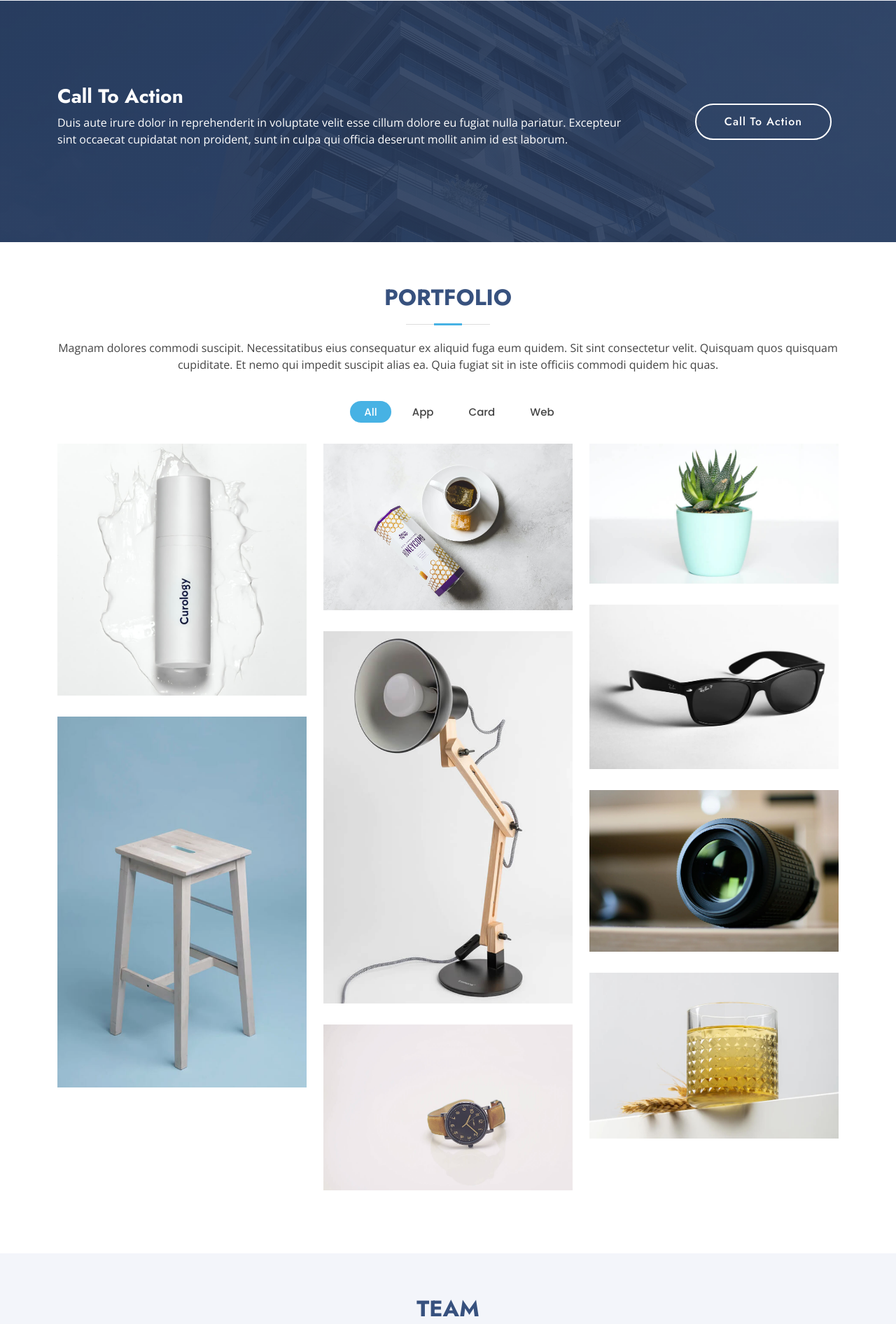
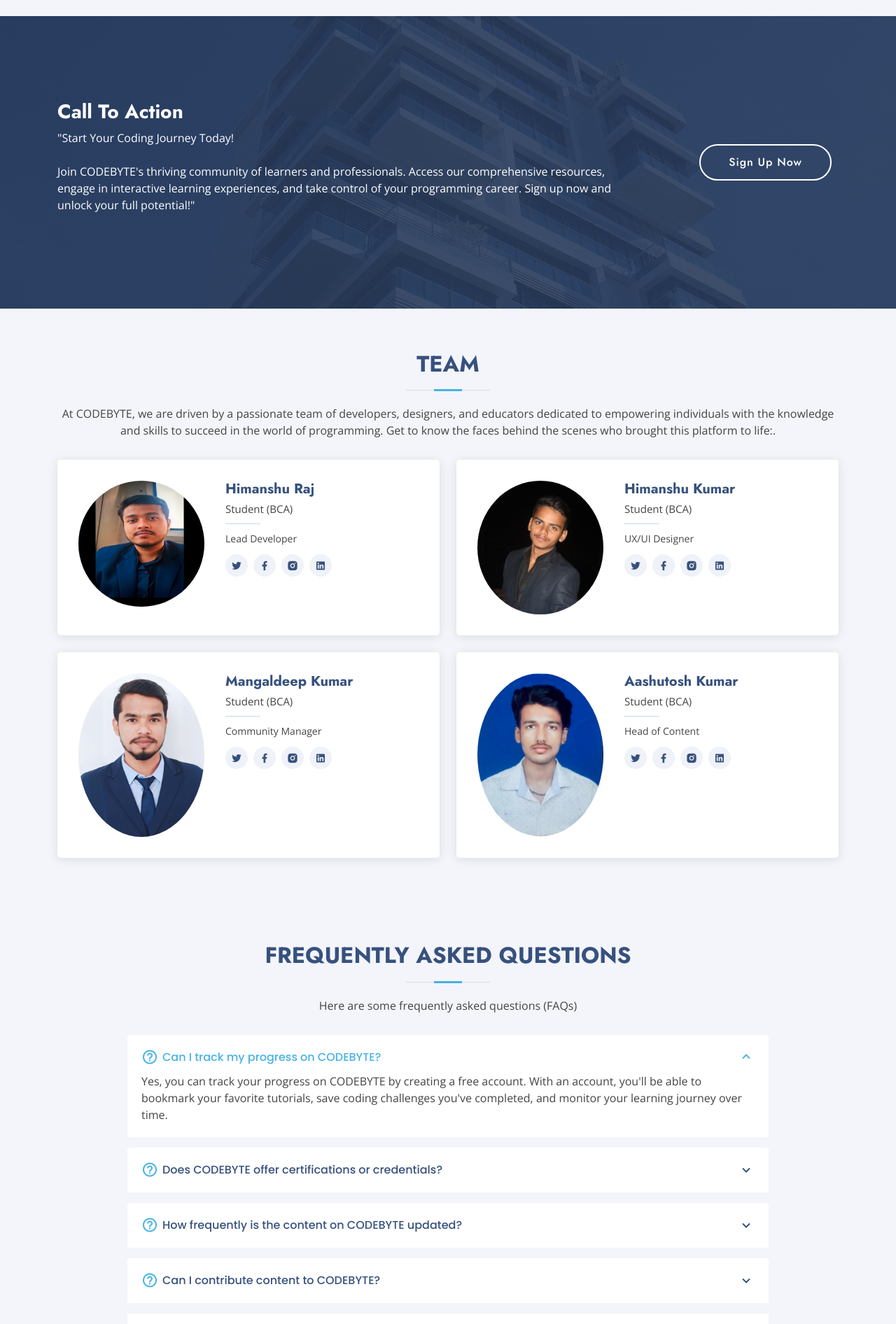
Before and after one commit to himansh231104/CODEBYTE, a Flask app: page / in a window 1280 px wide. Shown: the part 3533-5425 px from the top of the page at 70% size. Run offline with Flask 3, Linux system fonts and the light colour scheme; some libraries are stand-ins or nearby versions.

Commit message:
Index + Base
Index.html and Base.html Added

```diff
--- a/app.py
+++ b/app.py
@@ -5,11 +5,11 @@ app = Flask(__name__)
 def home():
     return render_template("index.html")
 
-@app.route('/about')
+@app.route('/base')
 def about():
-    return render_template('inner-page.html')
+    return render_template('base.html')
 
-@app.route('/contact')
+@app.route('/portfolio')
 def contact():
     return render_template('portfolio-details.html')
 
--- a/templates/index.html
+++ b/templates/index.html
@@ -28,13 +28,6 @@
   <!-- Template Main CSS File -->
   <link href="static/css/style.css" rel="stylesheet">
 
-  <!-- =======================================================
-  * Template Name: Arsha
-  * Updated: Jan 29 2024 with Bootstrap v5.3.2
-  * Template URL: https://bootstrapmade.com/arsha-free-bootstrap-html-template-corporate/
-  * Author: BootstrapMade.com
-  * License: https://bootstrapmade.com/license/
-  ======================================================== -->
 </head>
 
 <body>
@@ -184,16 +177,16 @@
 
             <div class="content">
               <h3>
-                Frequently Asked Questions <strong>(FAQs)</strong></h3>
+                Why choose Us?</h3>
               <p>
-                Answers to Common Queries About CODEBYTE
+                Choose us to unlock your full potential and embark on a fulfilling journey of growth and achievement.
               </p>
             </div>
 
             <div class="accordion-list">
               <ul>
                 <li>
-                  <a data-bs-toggle="collapse" class="collapse" data-bs-target="#accordion-list-1"><span>01</span> What programming languages and technologies does CODEBYTE cover? <i class="bx bx-chevron-down icon-show"></i><i class="bx bx-chevron-up icon-close"></i></a>
+                  <a data-bs-toggle="collapse" class="collapse" data-bs-target="#accordion-list-1"><span>01</span> CODEBYTE covers various programming languages and technologies. <i class="bx bx-chevron-down icon-show"></i><i class="bx bx-chevron-up icon-close"></i></a>
                   <div id="accordion-list-1" class="collapse show" data-bs-parent=".accordion-list">
                     <p>
                       CODEBYTE covers a wide range of programming languages including but not limited to Python, Java, JavaScript, C++, HTML/CSS, and Ruby. We also provide resources on various frameworks, libraries, and technologies commonly used in software development.
@@ -202,19 +195,19 @@
                 </li>
 
                 <li>
-                  <a data-bs-toggle="collapse" data-bs-target="#accordion-list-2" class="collapsed"><span>02</span> Is CODEBYTE suitable for beginners? <i class="bx bx-chevron-down icon-show"></i><i class="bx bx-chevron-up icon-close"></i></a>
+                  <a data-bs-toggle="collapse" data-bs-target="#accordion-list-2" class="collapsed"><span>02</span> CODEBYTE is beginner-friendly. <i class="bx bx-chevron-down icon-show"></i><i class="bx bx-chevron-up icon-close"></i></a>
                   <div id="accordion-list-2" class="collapse" data-bs-parent=".accordion-list">
                     <p>
-                      Yes, absolutely! CODEBYTE caters to programmers of all levels, including beginners. Our platform offers beginner-friendly tutorials, interactive coding challenges, and step-by-step guides to help novices get started on their coding journey.
+                      CODEBYTE caters to programmers of all levels, including beginners. Our platform offers beginner-friendly tutorials, interactive coding challenges, and step-by-step guides to help novices get started on their coding journey.
                     </p>
                   </div>
                 </li>
 
                 <li>
-                  <a data-bs-toggle="collapse" data-bs-target="#accordion-list-3" class="collapsed"><span>03</span>Are there any fees to access CODEBYTE's content? <i class="bx bx-chevron-down icon-show"></i><i class="bx bx-chevron-up icon-close"></i></a>
+                  <a data-bs-toggle="collapse" data-bs-target="#accordion-list-3" class="collapsed"><span>03</span> CODEBYTE's content are FREE to access! <i class="bx bx-chevron-down icon-show"></i><i class="bx bx-chevron-up icon-close"></i></a>
                   <div id="accordion-list-3" class="collapse" data-bs-parent=".accordion-list">
                     <p>
-                      No, accessing the content on CODEBYTE is completely free of charge. We believe in making quality programming education accessible to everyone, regardless of financial constraints.
+                      Accessing the content on CODEBYTE is completely free of charge. We believe in making quality programming education accessible to everyone, regardless of financial constraints.
                     </p>
                   </div>
                 </li>
@@ -337,10 +330,10 @@
         <div class="row">
           <div class="col-lg-9 text-center text-lg-start">
             <h3>Call To Action</h3>
-            <p> Duis aute irure dolor in reprehenderit in voluptate velit esse cillum dolore eu fugiat nulla pariatur. Excepteur sint occaecat cupidatat non proident, sunt in culpa qui officia deserunt mollit anim id est laborum.</p>
+            <p> "Start Your Coding Journey Today!<br><br> Join CODEBYTE's thriving community of learners and professionals. Access our comprehensive resources, engage in interactive learning experiences, and take control of your programming career. Sign up now and unlock your full potential!"</p>
           </div>
           <div class="col-lg-3 cta-btn-container text-center">
-            <a class="cta-btn align-middle" href="#">Call To Action</a>
+            <a class="cta-btn align-middle" href="#">Sign Up Now</a>
           </div>
         </div>
 
@@ -348,7 +341,7 @@
     </section><!-- End Cta Section -->
 
     <!-- ======= Portfolio Section ======= -->
-    <section id="portfolio" class="portfolio">
+    <!-- <section id="portfolio" class="portfolio">
       <div class="container" data-aos="fade-up">
 
         <div class="section-title">
@@ -458,7 +451,7 @@
         </div>
 
       </div>
-    </section><!-- End Portfolio Section -->
+    </section>End Portfolio Section -->
 
     <!-- ======= Team Section ======= -->
     <section id="team" class="team section-bg">
@@ -466,18 +459,18 @@
 
         <div class="section-title">
           <h2>Team</h2>
-          <p>Magnam dolores commodi suscipit. Necessitatibus eius consequatur ex aliquid fuga eum quidem. Sit sint consectetur velit. Quisquam quos quisquam cupiditate. Et nemo qui impedit suscipit alias ea. Quia fugiat sit in iste officiis commodi quidem hic quas.</p>
+          <p>At CODEBYTE, we are driven by a passionate team of developers, designers, and educators dedicated to empowering individuals with the knowledge and skills to succeed in the world of programming. Get to know the faces behind the scenes who brought this platform to life:.</p>
         </div>
 
         <div class="row">
 
           <div class="col-lg-6" data-aos="zoom-in" data-aos-delay="100">
             <div class="member d-flex align-items-start">
-              <div class="pic"><img src="static/img/team/team-1.jpg" class="img-fluid" alt=""></div>
+              <div class="pic"><img src="static/img/team/team-01.jpg" class="img-fluid" alt=""></div>
               <div class="member-info">
-                <h4>Walter White</h4>
-                <span>Chief Executive Officer</span>
-                <p>Explicabo voluptatem mollitia et repellat qui dolorum quasi</p>
+                <h4>Himanshu Raj</h4>
+                <span>Student (BCA)</span>
+                <p>Lead Developer</p>
                 <div class="social">
                   <a href=""><i class="ri-twitter-fill"></i></a>
                   <a href=""><i class="ri-facebook-fill"></i></a>
@@ -490,11 +483,11 @@
 
           <div class="col-lg-6 mt-4 mt-lg-0" data-aos="zoom-in" data-aos-delay="200">
             <div class="member d-flex align-items-start">
-              <div class="pic"><img src="static/img/team/team-2.jpg" class="img-fluid" alt=""></div>
+              <div class="pic"><img src="static/img/team/team-02.jpg" class="img-fluid" alt=""></div>
               <div class="member-info">
-                <h4>Sarah Jhonson</h4>
-                <span>Product Manager</span>
-                <p>Aut maiores voluptates amet et quis praesentium qui senda para</p>
+                <h4>Himanshu Kumar</h4>
+                <span>Student (BCA)</span>
+                <p>UX/UI Designer</p>
                 <div class="social">
                   <a href=""><i class="ri-twitter-fill"></i></a>
                   <a href=""><i class="ri-facebook-fill"></i></a>
@@ -507,11 +500,11 @@
 
           <div class="col-lg-6 mt-4" data-aos="zoom-in" data-aos-delay="300">
             <div class="member d-flex align-items-start">
-              <div class="pic"><img src="static/img/team/team-3.jpg" class="img-fluid" alt=""></div>
+              <div class="pic"><img src="static/img/team/team-03.jpg" class="img-fluid" alt=""></div>
               <div class="member-info">
-                <h4>William Anderson</h4>
-                <span>CTO</span>
-                <p>Quisquam facilis cum velit laborum corrupti fuga rerum quia</p>
+                <h4>Mangaldeep Kumar</h4>
+                <span>Student (BCA)</span>
+                <p>Community Manager</p>
                 <div class="social">
                   <a href=""><i class="ri-twitter-fill"></i></a>
                   <a href=""><i class="ri-facebook-fill"></i></a>
@@ -524,11 +517,11 @@
 
           <div class="col-lg-6 mt-4" data-aos="zoom-in" data-aos-delay="400">
             <div class="member d-flex align-items-start">
-              <div class="pic"><img src="static/img/team/team-4.jpg" class="img-fluid" alt=""></div>
+              <div class="pic"><img src="static/img/team/team-04.jpg" class="img-fluid" alt=""></div>
               <div class="member-info">
-                <h4>Amanda Jepson</h4>
-                <span>Accountant</span>
-                <p>Dolorum tempora officiis odit laborum officiis et et accusamus</p>
+                <h4>Aashutosh Kumar</h4>
+                <span>Student (BCA)</span>
+                <p>Head of Content</p>
                 <div class="social">
                   <a href=""><i class="ri-twitter-fill"></i></a>
                   <a href=""><i class="ri-facebook-fill"></i></a>
@@ -545,7 +538,7 @@
     </section><!-- End Team Section -->
 
     <!-- ======= Pricing Section ======= -->
-    <section id="pricing" class="pricing">
+    <!-- <section id="pricing" class="pricing">
       <div class="container" data-aos="fade-up">
 
         <div class="section-title">
@@ -603,7 +596,7 @@
         </div>
 
       </div>
-    </section><!-- End Pricing Section -->
+    </section>End Pricing Section -->
 
     <!-- ======= Frequently Asked Questions Section ======= -->
     <section id="faq" class="faq section-bg">
@@ -611,52 +604,52 @@
 
         <div class="section-title">
           <h2>Frequently Asked Questions</h2>
-          <p>Magnam dolores commodi suscipit. Necessitatibus eius consequatur ex aliquid fuga eum quidem. Sit sint consectetur velit. Quisquam quos quisquam cupiditate. Et nemo qui impedit suscipit alias ea. Quia fugiat sit in iste officiis commodi quidem hic quas.</p>
+          <p>Here are some frequently asked questions (FAQs) </p>
         </div>
 
         <div class="faq-list">
           <ul>
             <li data-aos="fade-up" data-aos-delay="100">
-              <i class="bx bx-help-circle icon-help"></i> <a data-bs-toggle="collapse" class="collapse" data-bs-target="#faq-list-1">Non consectetur a erat nam at lectus urna duis? <i class="bx bx-chevron-down icon-show"></i><i class="bx bx-chevron-up icon-close"></i></a>
+              <i class="bx bx-help-circle icon-help"></i> <a data-bs-toggle="collapse" class="collapse" data-bs-target="#faq-list-1">Can I track my progress on CODEBYTE? <i class="bx bx-chevron-down icon-show"></i><i class="bx bx-chevron-up icon-close"></i></a>
               <div id="faq-list-1" class="collapse show" data-bs-parent=".faq-list">
                 <p>
-                  Feugiat pretium nibh ipsum consequat. Tempus iaculis urna id volutpat lacus laoreet non curabitur gravida. Venenatis lectus magna fringilla urna porttitor rhoncus dolor purus non.
+                  Yes, you can track your progress on CODEBYTE by creating a free account. With an account, you'll be able to bookmark your favorite tutorials, save coding challenges you've completed, and monitor your learning journey over time.
                 </p>
               </div>
             </li>
 
             <li data-aos="fade-up" data-aos-delay="200">
-              <i class="bx bx-help-circle icon-help"></i> <a data-bs-toggle="collapse" data-bs-target="#faq-list-2" class="collapsed">Feugiat scelerisque varius morbi enim nunc? <i class="bx bx-chevron-down icon-show"></i><i class="bx bx-chevron-up icon-close"></i></a>
+              <i class="bx bx-help-circle icon-help"></i> <a data-bs-toggle="collapse" data-bs-target="#faq-list-2" class="collapsed">Does CODEBYTE offer certifications or credentials? <i class="bx bx-chevron-down icon-show"></i><i class="bx bx-chevron-up icon-close"></i></a>
               <div id="faq-list-2" class="collapse" data-bs-parent=".faq-list">
                 <p>
-                  Dolor sit amet consectetur adipiscing elit pellentesque habitant morbi. Id interdum velit laoreet id donec ultrices. Fringilla phasellus faucibus scelerisque eleifend donec pretium. Est pellentesque elit ullamcorper dignissim. Mauris ultrices eros in cursus turpis massa tincidunt dui.
+                  At the moment, we do not offer certifications or credentials. However, we provide high-quality learning materials and resources to help you develop practical skills that are valued in the industry.
                 </p>
               </div>
             </li>
 
             <li data-aos="fade-up" data-aos-delay="300">
-              <i class="bx bx-help-circle icon-help"></i> <a data-bs-toggle="collapse" data-bs-target="#faq-list-3" class="collapsed">Dolor sit amet consectetur adipiscing elit? <i class="bx bx-chevron-down icon-show"></i><i class="bx bx-chevron-up icon-close"></i></a>
+              <i class="bx bx-help-circle icon-help"></i> <a data-bs-toggle="collapse" data-bs-target="#faq-list-3" class="collapsed">How frequently is the content on CODEBYTE updated? <i class="bx bx-chevron-down icon-show"></i><i class="bx bx-chevron-up icon-close"></i></a>
               <div id="faq-list-3" class="collapse" data-bs-parent=".faq-list">
                 <p>
-                  Eleifend mi in nulla posuere sollicitudin aliquam ultrices sagittis orci. Faucibus pulvinar elementum integer enim. Sem nulla pharetra diam sit amet nisl suscipit. Rutrum tellus pellentesque eu tincidunt. Lectus urna duis convallis convallis tellus. Urna molestie at elementum eu facilisis sed odio morbi quis
+                  We strive to regularly update and expand our content to keep pace with the rapidly evolving landscape of programming and technology. New tutorials, articles, challenges, and courses are added on a continuous basis to ensure that our users have access to the latest information and best practices.
                 </p>
               </div>
             </li>
 
             <li data-aos="fade-up" data-aos-delay="400">
-              <i class="bx bx-help-circle icon-help"></i> <a data-bs-toggle="collapse" data-bs-target="#faq-list-4" class="collapsed">Tempus quam pellentesque nec nam aliquam sem et tortor consequat? <i class="bx bx-chevron-down icon-show"></i><i class="bx bx-chevron-up icon-close"></i></a>
+              <i class="bx bx-help-circle icon-help"></i> <a data-bs-toggle="collapse" data-bs-target="#faq-list-4" class="collapsed">Can I contribute content to CODEBYTE? <i class="bx bx-chevron-down icon-show"></i><i class="bx bx-chevron-up icon-close"></i></a>
               <div id="faq-list-4" class="collapse" data-bs-parent=".faq-list">
                 <p>
-                  Molestie a iaculis at erat pellentesque adipiscing commodo. Dignissim suspendisse in est ante in. Nunc vel risus commodo viverra maecenas accumsan. Sit amet nisl suscipit adipiscing bibendum est. Purus gravida quis blandit turpis cursus in.
+                  Absolutely! We welcome contributions from the programming community. If you have expertise in a particular programming language, framework, or technology and would like to share your knowledge with others, please reach out to us through our contact page.
                 </p>
               </div>
             </li>
 
             <li data-aos="fade-up" data-aos-delay="500">
-              <i class="bx bx-help-circle icon-help"></i> <a data-bs-toggle="collapse" data-bs-target="#faq-list-5" class="collapsed">Tortor vitae purus faucibus ornare. Varius vel pharetra vel turpis nunc eget lorem dolor? <i class="bx bx-chevron-down icon-show"></i><i class="bx bx-chevron-up icon-close"></i></a>
+              <i class="bx bx-help-circle icon-help"></i> <a data-bs-toggle="collapse" data-bs-target="#faq-list-5" class="collapsed">Is there a community forum or discussion platform on CODEBYTE? <i class="bx bx-chevron-down icon-show"></i><i class="bx bx-chevron-up icon-close"></i></a>
               <div id="faq-list-5" class="collapse" data-bs-parent=".faq-list">
                 <p>
-                  Laoreet sit amet cursus sit amet dictum sit amet justo. Mauris vitae ultricies leo integer malesuada nunc vel. Tincidunt eget nullam non nisi est sit amet. Turpis nunc eget lorem dolor sed. Ut venenatis tellus in metus vulputate eu scelerisque.
+                  Yes, CODEBYTE has a vibrant community forum where users can ask questions, share insights, collaborate on projects, and engage in discussions related to programming and software development. Join the conversation and connect with fellow learners and experts!
                 </p>
               </div>
             </li>
@@ -673,7 +666,7 @@
 
         <div class="section-title">
           <h2>Contact</h2>
-          <p>Magnam dolores commodi suscipit. Necessitatibus eius consequatur ex aliquid fuga eum quidem. Sit sint consectetur velit. Quisquam quos quisquam cupiditate. Et nemo qui impedit suscipit alias ea. Quia fugiat sit in iste officiis commodi quidem hic quas.</p>
+          <p>Have questions, feedback, or suggestions? We'd love to hear from you! Reach out to us using the contact information below:</p>
         </div>
 
         <div class="row">
@@ -683,19 +676,19 @@
               <div class="address">
                 <i class="bi bi-geo-alt"></i>
                 <h4>Location:</h4>
-                <p>A108 Adam Street, New York, NY 535022</p>
+                <p>Patna, Bihar, India</p>
               </div>
 
               <div class="email">
                 <i class="bi bi-envelope"></i>
                 <h4>Email:</h4>
-                <p>info@example.com</p>
+                <p>CodeByte@gmail.com</p>
               </div>
 
               <div class="phone">
                 <i class="bi bi-phone"></i>
                 <h4>Call:</h4>
-                <p>+1 5589 55488 55s</p>
+                <p>+91 7091-486-698</p>
               </div>
 
               <iframe src="https://www.google.com/maps/embed?pb=!1m14!1m8!1m3!1d12097.433213460943!2d-74.0062269!3d40.7101282!3m2!1i1024!2i768!4f13.1!3m3!1m2!1s0x0%3A0xb89d1fe6bc499443!2sDowntown+Conference+Center!5e0!3m2!1smk!2sbg!4v1539943755621" frameborder="0" style="border:0; width: 100%; height: 290px;" allowfullscreen></iframe>
@@ -747,7 +740,7 @@
         <div class="row justify-content-center">
           <div class="col-lg-6">
             <h4>Join Our Newsletter</h4>
-            <p>Tamen quem nulla quae legam multos aute sint culpa legam noster magna</p>
+            <p>Stay up-to-date with the latest coding tips, tutorials, and news by joining our newsletter!</p>
             <form action="" method="post">
               <input type="email" name="email"><input type="submit" value="Subscribe">
             </form>
@@ -763,11 +756,10 @@
           <div class="col-lg-3 col-md-6 footer-contact">
             <h3>CODEBYTE</h3>
             <p>
-              A108 Adam Street <br>
-              New York, NY 535022<br>
-              United States <br><br>
-              <strong>Phone:</strong> +1 5589 55488 55<br>
-              <strong>Email:</strong> info@example.com<br>
+              Patna, 800025<br>
+              Bihar, India <br><br>
+              <strong>Phone:</strong> +91 7091-486-698<br>
+              <strong>Email:</strong> CodeByte@gmail.com<br>
             </p>
           </div>
 
@@ -787,15 +779,15 @@
             <ul>
               <li><i class="bx bx-chevron-right"></i> <a href="#">Web Design</a></li>
               <li><i class="bx bx-chevron-right"></i> <a href="#">Web Development</a></li>
-              <li><i class="bx bx-chevron-right"></i> <a href="#">Product Management</a></li>
-              <li><i class="bx bx-chevron-right"></i> <a href="#">Marketing</a></li>
+              <li><i class="bx bx-chevron-right"></i> <a href="#">Software Development</a></li>
+              <li><i class="bx bx-chevron-right"></i> <a href="#">DataBase Management</a></li>
               <li><i class="bx bx-chevron-right"></i> <a href="#">Graphic Design</a></li>
             </ul>
           </div>
 
           <div class="col-lg-3 col-md-6 footer-links">
             <h4>Our Social Networks</h4>
-            <p>Cras fermentum odio eu feugiat lide par naso tierra videa magna derita valies</p>
+            <p>Stay connected with us on social media for the latest updates, coding tips, and community events!</p>
             <div class="social-links mt-3">
               <a href="#" class="twitter"><i class="bx bxl-twitter"></i></a>
               <a href="#" class="facebook"><i class="bx bxl-facebook"></i></a>
```
Also changed, not shown: templates/base.html (renamed from templates/inner-page.html, +12 -13 lines), templates/portfolio-details.html (+0 -7 lines), static/img/team/team-01.jpg (added), static/img/team/team-02.jpg (added), static/img/team/team-03.jpg (added), static/img/team/team-04.jpg (added), static/img/team/team11.jpg (added), static/img/team/team_1.jpg (added).
